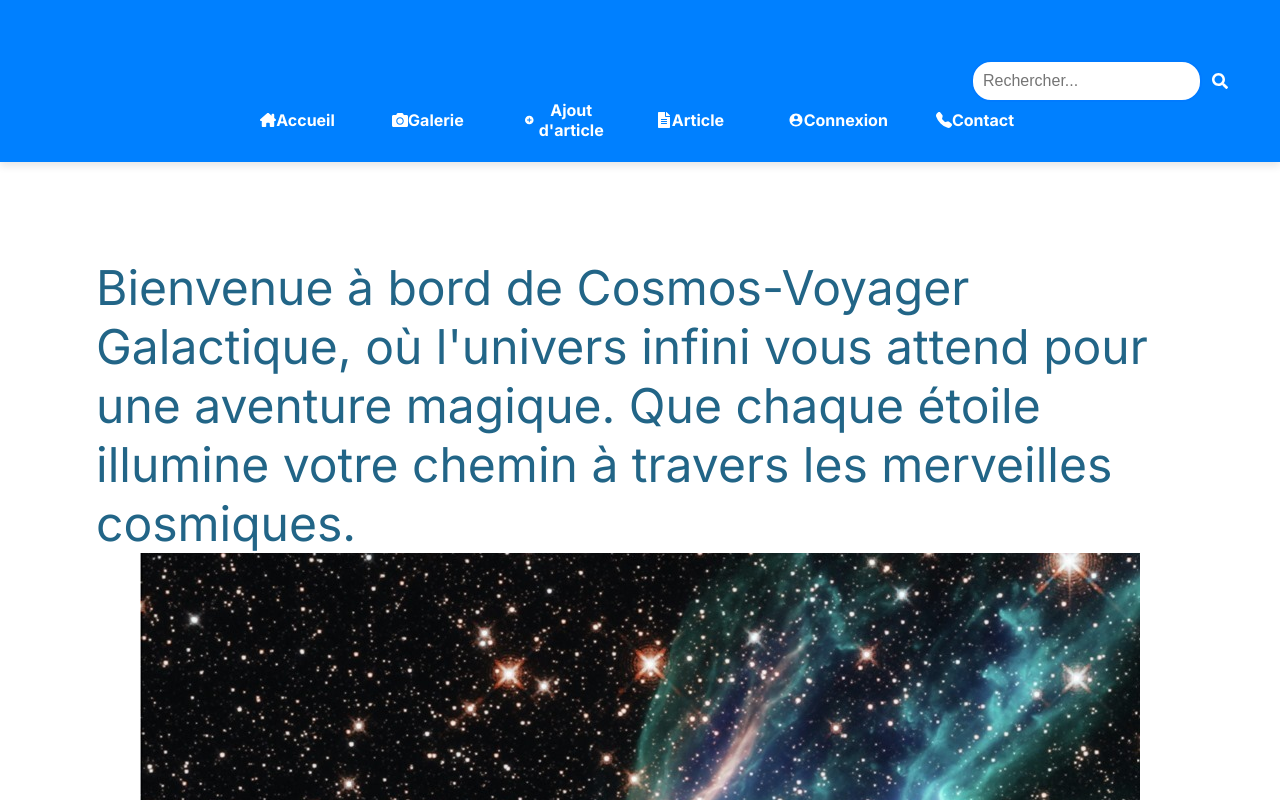
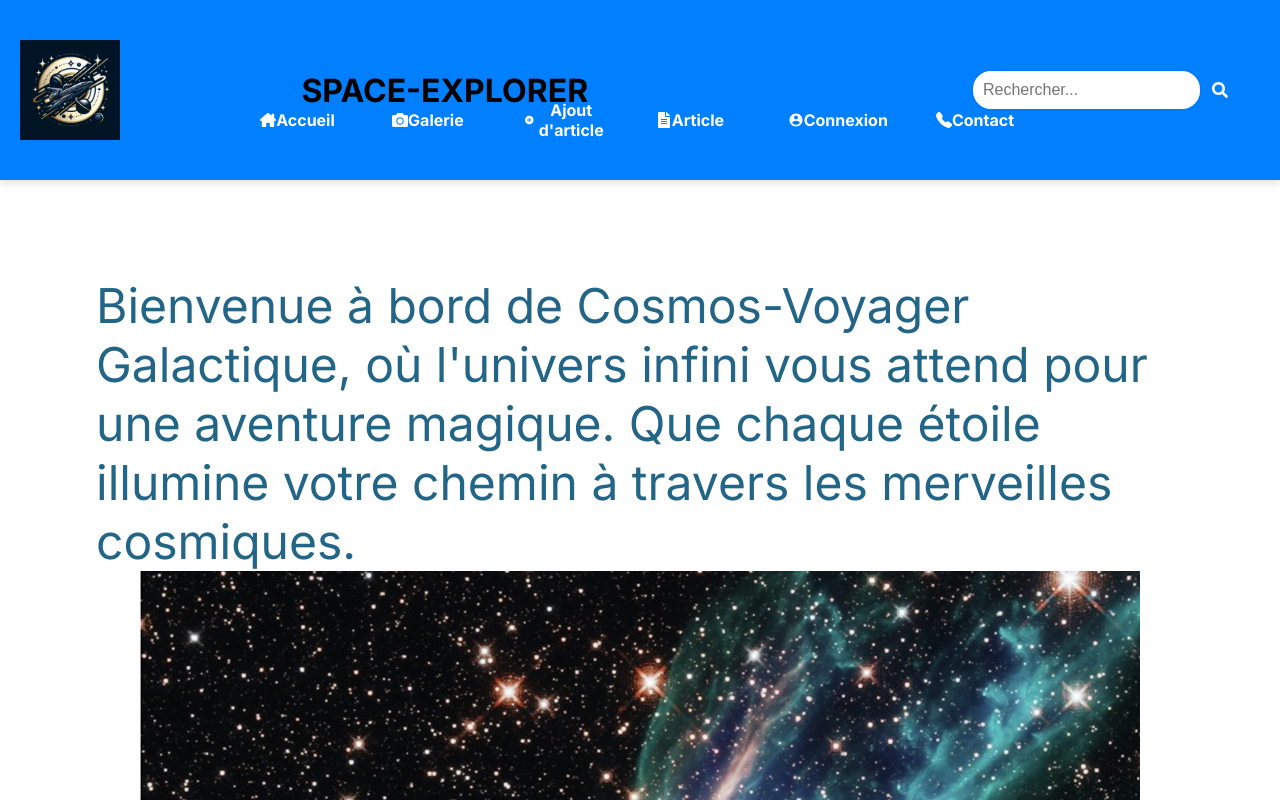
Before and after one commit to Isigod024/Space-explorer, a Next.js app: page / in a window 1280 px wide. Shown: the top 800 px of the page. Built offline with nearby package versions, Linux system fonts and the light colour scheme.

Commit message:
Update Header.jsx

```diff
--- a/components/Header.jsx
+++ b/components/Header.jsx
@@ -1,12 +1,19 @@
 import styles from './Header.module.css'
 import Image from 'next/image'
-import logo from '@/public/react.webp'
+import logo from '@/public/SpaceExplorerLogo.webp'
 import NavBar from './NavBar'
 import SearchBar from './Search'
 import { IoMdMenu } from "react-icons/io";
 
 export default function Header() {
 return <header className={styles.header}>
+    <Image
+        src = {logo}
+        alt = "logo de notre site web"
+        height={100}
+        width={100}
+    />
+    <h1>SPACE-EXPLORER</h1>
     <NavBar />
     <SearchBar />
     </header>
```
